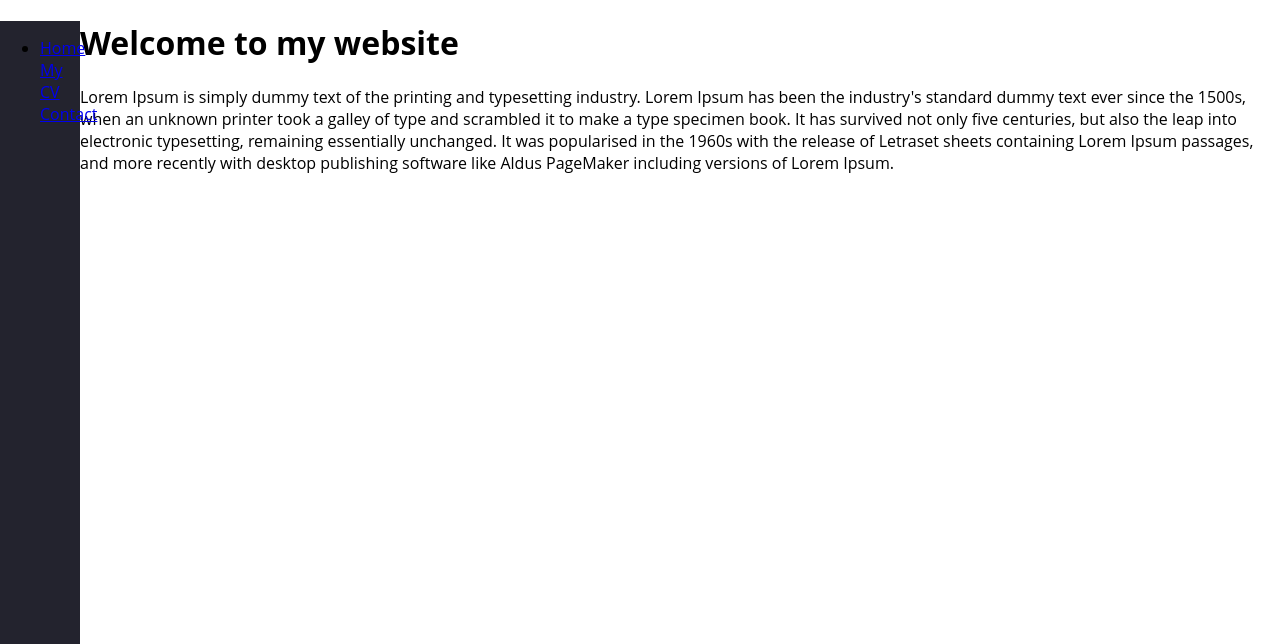
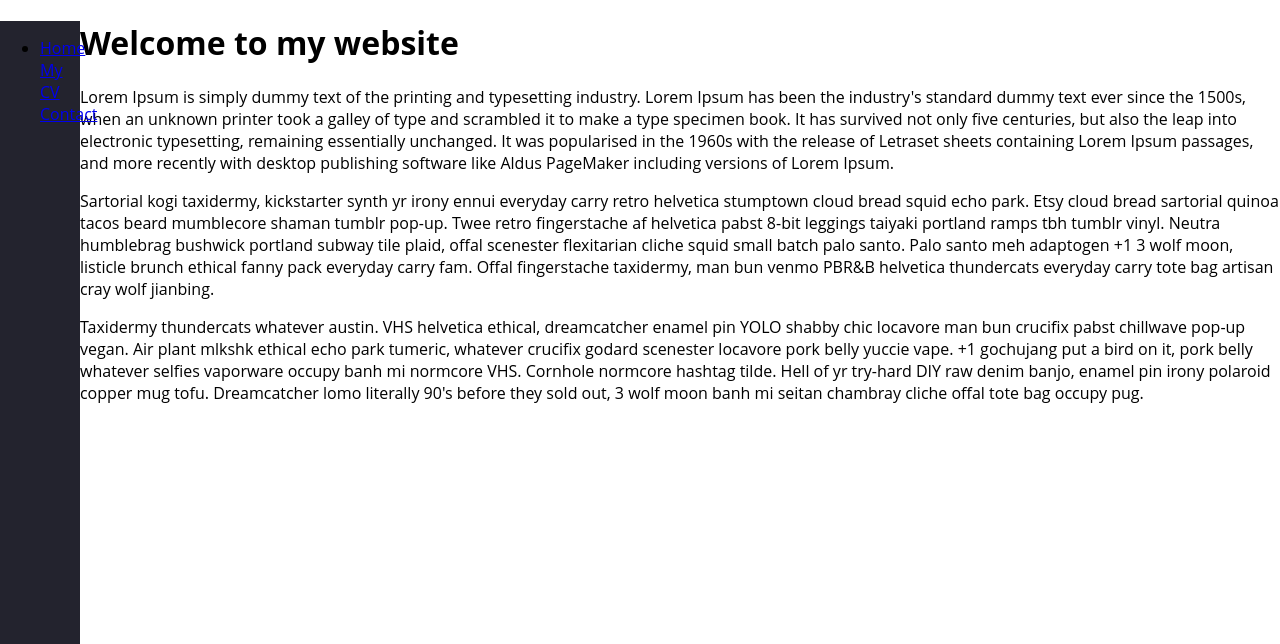
Before and after one commit to MatiWall/Webside, a PHP site: page / in a window 1280 px wide. Shown: the top 644 px of the page. Run offline with PHP 8.4, Linux system fonts and the light colour scheme.

Commit message:
Navbar restart8

```diff
--- a/css/styling.css
+++ b/css/styling.css
@@ -40,4 +40,5 @@ main {
     display: flex;
     flex-direction: column;
     align-items: center;
+    height: 100%;
 }
--- a/index.html
+++ b/index.html
@@ -10,6 +10,8 @@
 
         <link href="css/styling.css" rel="stylesheet">
 
+        <script src="javascript/JavaScript.js"></script>
+
 
     </head>
 
@@ -20,8 +22,30 @@
        <main>
             <h1>Welcome to my website</h1>
             <p>Lorem Ipsum is simply dummy text of the printing and typesetting industry. Lorem Ipsum has been the industry's standard dummy text ever since the 1500s, when an unknown printer took a galley of type and scrambled it to make a type specimen book. It has survived not only five centuries, but also the leap into electronic typesetting, remaining essentially unchanged. It was popularised in the 1960s with the release of Letraset sheets containing Lorem Ipsum passages, and more recently with desktop publishing software like Aldus PageMaker including versions of Lorem Ipsum.</p>
+            <p>
+                Sartorial kogi taxidermy, kickstarter synth yr irony ennui everyday carry
+                retro helvetica stumptown cloud bread squid echo park. Etsy cloud bread
+                sartorial quinoa tacos beard mumblecore shaman tumblr pop-up. Twee retro
+                fingerstache af helvetica pabst 8-bit leggings taiyaki portland ramps tbh
+                tumblr vinyl. Neutra humblebrag bushwick portland subway tile plaid, offal
+                scenester flexitarian cliche squid small batch palo santo. Palo santo meh
+                adaptogen +1 3 wolf moon, listicle brunch ethical fanny pack everyday
+                carry fam. Offal fingerstache taxidermy, man bun venmo PBR&amp;B helvetica
+                thundercats everyday carry tote bag artisan cray wolf jianbing.
+              </p>
+              <p>
+                Taxidermy thundercats whatever austin. VHS helvetica ethical, dreamcatcher
+                enamel pin YOLO shabby chic locavore man bun crucifix pabst chillwave
+                pop-up vegan. Air plant mlkshk ethical echo park tumeric, whatever
+                crucifix godard scenester locavore pork belly yuccie vape. +1 gochujang
+                put a bird on it, pork belly whatever selfies vaporware occupy banh mi
+                normcore VHS. Cornhole normcore hashtag tilde. Hell of yr try-hard DIY raw
+                denim banjo, enamel pin irony polaroid copper mug tofu. Dreamcatcher lomo
+                literally 90's before they sold out, 3 wolf moon banh mi seitan chambray
+                cliche offal tote bag occupy pug.
+              </p>
         </main>
-        <script src="javascript/JavaScript.js"></script>
+
     </body>
 
 </html>
```
